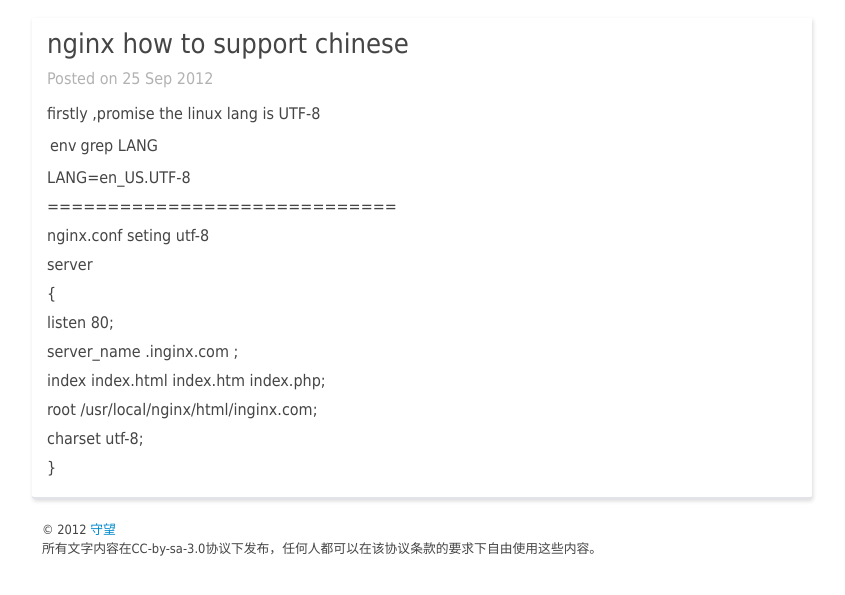
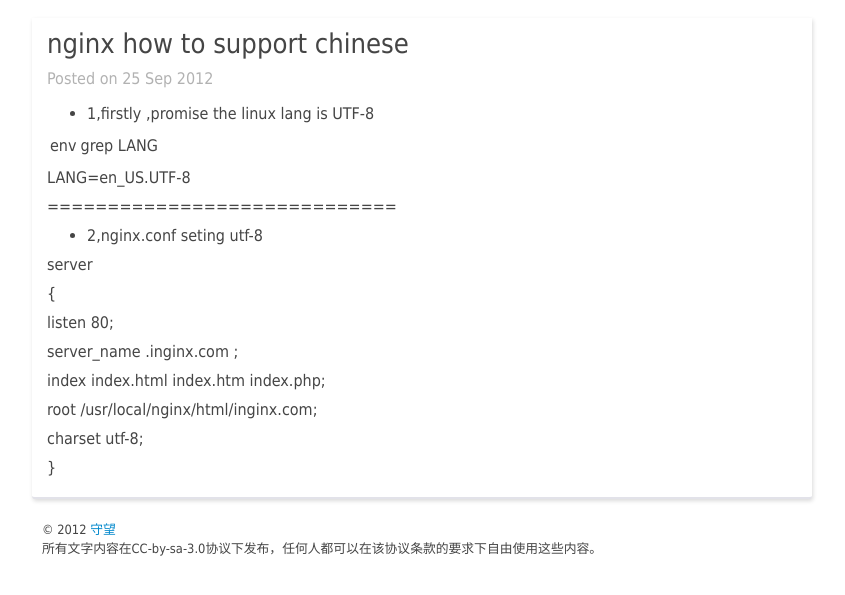
Before and after one commit to hopestar/hopestar.github.com, a Jekyll site: the page built from _posts/2012-9-25-nginx-utf.md, in a window 1280 px wide. Shown: the top 595 px of the page, without its empty margins (218-1063 px from the left). Built offline with Jekyll 4.4.1, drawn with Linux system fonts in a browser that asks for light colours; Markdown is read by kramdown in place of the engine named in the settings.

Commit message:
Update _posts/2012-9-25-nginx-utf.md

```diff
--- a/_posts/2012-9-25-nginx-utf.md
+++ b/_posts/2012-9-25-nginx-utf.md
@@ -3,7 +3,7 @@ layout: post
 title: nginx how to support chinese
 ---
 
-firstly ,promise the linux lang is UTF-8
+- 1,firstly ,promise the linux lang is UTF-8
 
 env|grep LANG
 
@@ -11,7 +11,7 @@ LANG=en_US.UTF-8
 
 =============================
 
-nginx.conf seting utf-8
+- 2,nginx.conf seting utf-8
 
 server
 
```
